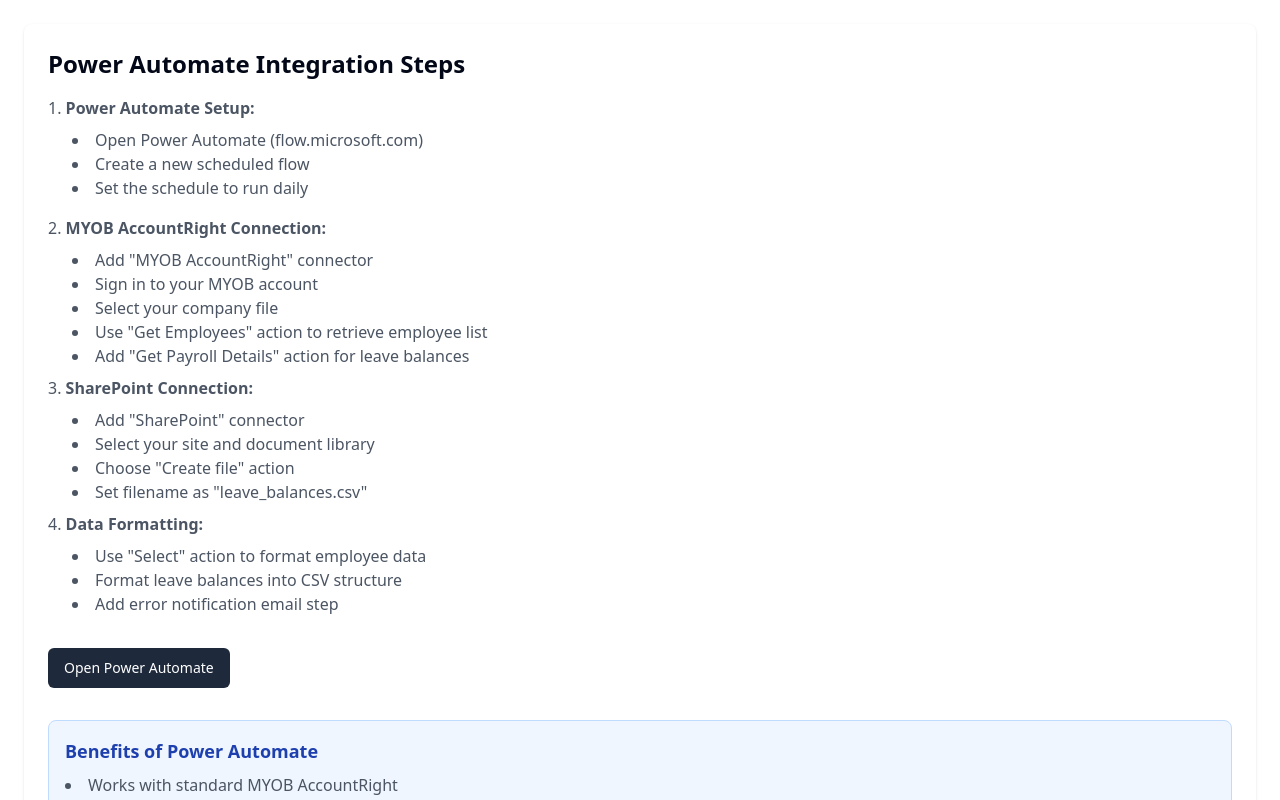
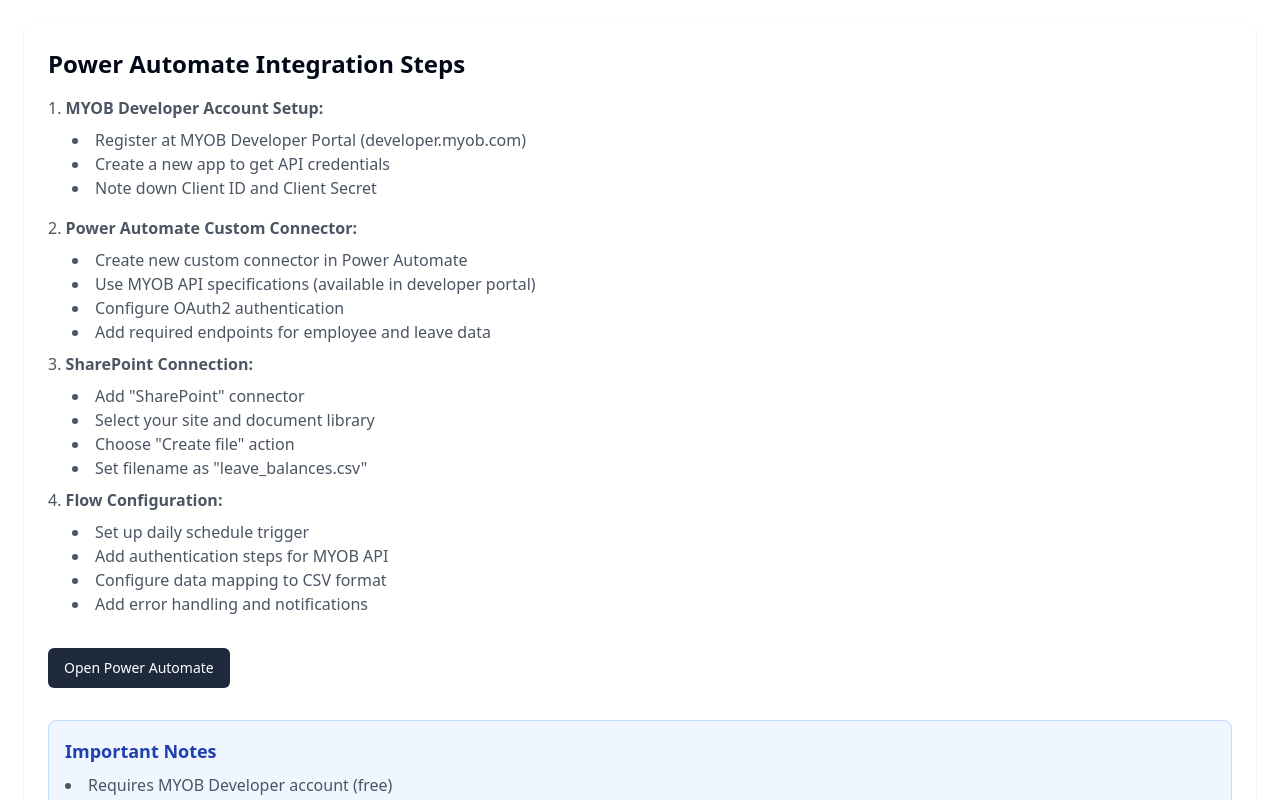
Before and after one commit to dfghjk345/leave-data-connector, a React (Vite) app: page / in a window 1280 px wide. Shown: the top 800 px of the page. Built offline with nearby package versions, Linux system fonts and the light colour scheme.

Commit message:
Fix connector issue
Addressed the issue where the connector could not be found.
[skip gpt_engineer]

```diff
--- a/src/components/LeaveRequest.tsx
+++ b/src/components/LeaveRequest.tsx
@@ -29,21 +29,20 @@ export const LeaveRequest = () => {
         <h2 className="text-2xl font-bold mb-4">Power Automate Integration Steps</h2>
         <ol className="list-decimal list-inside space-y-2 text-gray-600">
           <li className="mb-4">
-            <span className="font-semibold">Power Automate Setup:</span>
+            <span className="font-semibold">MYOB Developer Account Setup:</span>
             <ul className="list-disc list-inside ml-6 mt-2">
-              <li>Open Power Automate (flow.microsoft.com)</li>
-              <li>Create a new scheduled flow</li>
-              <li>Set the schedule to run daily</li>
+              <li>Register at MYOB Developer Portal (developer.myob.com)</li>
+              <li>Create a new app to get API credentials</li>
+              <li>Note down Client ID and Client Secret</li>
             </ul>
           </li>
           <li className="mb-4">
-            <span className="font-semibold">MYOB AccountRight Connection:</span>
+            <span className="font-semibold">Power Automate Custom Connector:</span>
             <ul className="list-disc list-inside ml-6 mt-2">
-              <li>Add "MYOB AccountRight" connector</li>
-              <li>Sign in to your MYOB account</li>
-              <li>Select your company file</li>
-              <li>Use "Get Employees" action to retrieve employee list</li>
-              <li>Add "Get Payroll Details" action for leave balances</li>
+              <li>Create new custom connector in Power Automate</li>
+              <li>Use MYOB API specifications (available in developer portal)</li>
+              <li>Configure OAuth2 authentication</li>
+              <li>Add required endpoints for employee and leave data</li>
             </ul>
           </li>
           <li className="mb-4">
@@ -56,11 +55,12 @@ export const LeaveRequest = () => {
             </ul>
           </li>
           <li>
-            <span className="font-semibold">Data Formatting:</span>
+            <span className="font-semibold">Flow Configuration:</span>
             <ul className="list-disc list-inside ml-6 mt-2">
-              <li>Use "Select" action to format employee data</li>
-              <li>Format leave balances into CSV structure</li>
-              <li>Add error notification email step</li>
+              <li>Set up daily schedule trigger</li>
+              <li>Add authentication steps for MYOB API</li>
+              <li>Configure data mapping to CSV format</li>
+              <li>Add error handling and notifications</li>
             </ul>
           </li>
         </ol>
@@ -76,12 +76,12 @@ export const LeaveRequest = () => {
       </div>
 
       <div className="bg-blue-50 p-4 rounded-lg border border-blue-200">
-        <h3 className="text-lg font-semibold text-blue-800 mb-2">Benefits of Power Automate</h3>
+        <h3 className="text-lg font-semibold text-blue-800 mb-2">Important Notes</h3>
         <ul className="list-disc list-inside space-y-2 text-gray-600">
-          <li>Works with standard MYOB AccountRight</li>
-          <li>No coding required - visual workflow builder</li>
+          <li>Requires MYOB Developer account (free)</li>
+          <li>Uses MYOB's REST API for secure access</li>
+          <li>Custom connector setup needed once</li>
           <li>Automatic daily synchronization</li>
-          <li>Built-in error handling and notifications</li>
           <li>Secure Microsoft 365 integration</li>
         </ul>
       </div>
```
